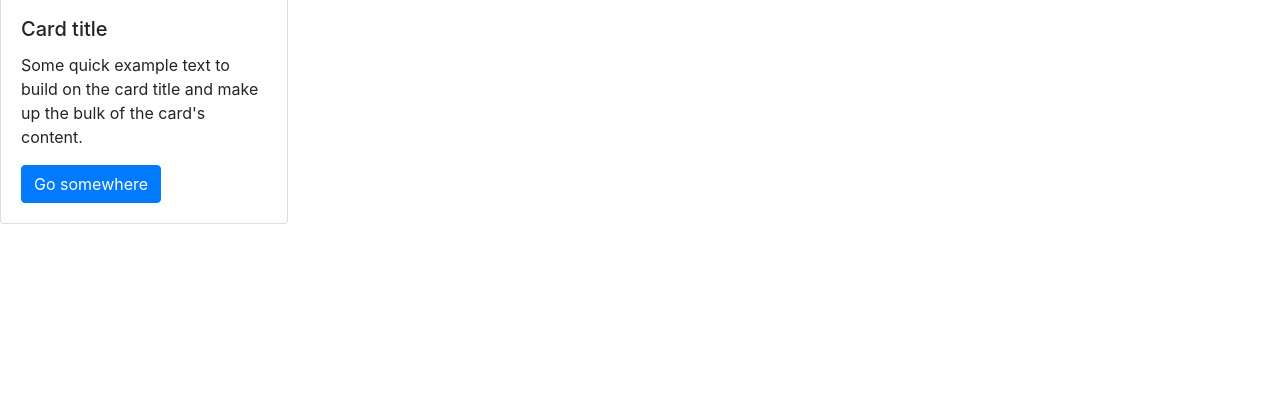
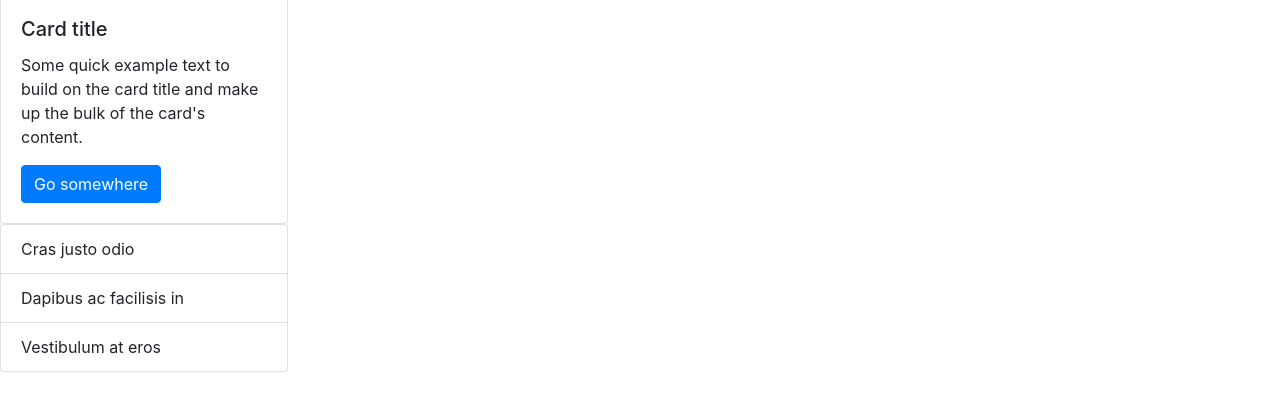
Before and after one commit to cintiadu/GitHub-practice-CintaBlanca21, a plain HTML site: page index.html in a window 1280 px wide. Shown: the part 178-586 px from the top of the page. Drawn offline with nearby package versions, Linux system fonts and the light colour scheme.

Commit message:
otra prueba

```diff
--- a/index.html
+++ b/index.html
@@ -69,6 +69,14 @@
   </div>
 </div>
 
+<div class="card" style="width: 18rem;">
+  <ul class="list-group list-group-flush">
+    <li class="list-group-item">Cras justo odio</li>
+    <li class="list-group-item">Dapibus ac facilisis in</li>
+    <li class="list-group-item">Vestibulum at eros</li>
+  </ul>
+</div>
+
     <!-- Optional JavaScript -->
     <!-- jQuery first, then Popper.js, then Bootstrap JS -->
     <script src="https://code.jquery.com/jquery-3.3.1.slim.min.js" integrity="sha384-q8i/X+965DzO0rT7abK41JStQIAqVgRVzpbzo5smXKp4YfRvH+8abtTE1Pi6jizo" crossorigin="anonymous"></script>
```
